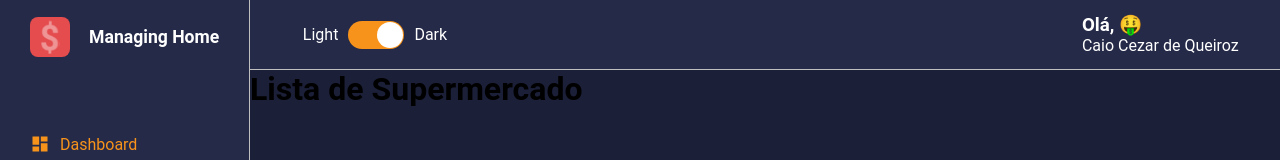
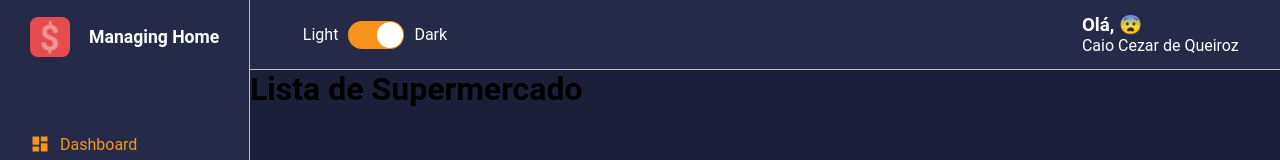
Before and after one commit to ccqueiroz/Managing-Home, a React (Create React App) app: page / in a window 1280 px wide. Shown: the top 160 px of the page. Built offline with nearby package versions, Linux system fonts and the light colour scheme.

Commit message:
emoji dinamico conforme o saldo do mês, alteração do contextAPi para comportar o compartilhamento do saldo

```diff
--- a/src/App/index.tsx
+++ b/src/App/index.tsx
@@ -23,9 +23,8 @@ const App : React.FC = () => {
         settoggleBoolean(!toggleBoolean)
     }
 
-    console.log('render App...')
     return (
-        <Store changeTheme={changeToggleBoolean}>
+<Store changeTheme={changeToggleBoolean}>
             <ThemeProvider theme={useTheme}>
                 <GlobalStyles/>
                 <Routes/>
--- a/src/components/CardSaldo/index.tsx
+++ b/src/components/CardSaldo/index.tsx
@@ -57,13 +57,21 @@ const CardSaldo : React.FC<ICardSaldoProps>= ({ typeCard, amout, hours, date })
             }
         }
     }
+
+    const saldoNegativo = {
+        color:  '#db7230',
+        // color: '#E44C4E',
+    }
+    const saldoPositivo= {
+        color: '#6ff542'
+    }
     return(
         <Container color={bgColorCard(typeCard)}>
             <img src={setImage(typeCard)}></img>
             <ContentCard>
                 <HeaderCard>
                     <span>{titleCard(typeCard)}</span>
-                    <h2>{formatCoin(amout, 'pt-br', 'brl')}</h2>
+                    <h2 style={ (typeCard === "saldo") ? (amout < 0) ? saldoNegativo : saldoPositivo : {} }>{formatCoin(amout, 'pt-br', 'brl')}</h2>
                 </HeaderCard>
                 <FooterCard>
                     <span>{msgFooterCard(typeCard, date, hours)}</span>
--- a/src/components/CardSaldo/style.ts
+++ b/src/components/CardSaldo/style.ts
@@ -28,6 +28,7 @@ export const Container = styled.div<IBgColor>`
         opacity: .3;
         right: -30px;
         height: inherit;
+
     }
 
 
@@ -50,13 +51,15 @@ export const ContentCard = styled.div`
     display: flex;
     flex-direction: column;
     align-items: flex-start;
+    position: relative;
+    z-index: 10;
 
 
 `;
 export const HeaderCard = styled.div`
     color: ${props => props.theme.colors.white};
     height: 70%;
-    width: 70%;
+    width: 100%;
     padding: 5px 18px ;
     display: flex;
     flex-direction: column;
@@ -71,7 +74,8 @@ export const HeaderCard = styled.div`
     > h2 {
         font-size: 30px;
         font-family: 'Inter', sans-serif;
-        font-weight: 800
+        font-weight: 800;
+
     }
 `;
 
--- a/src/components/ContentCardsFlex/index.tsx
+++ b/src/components/ContentCardsFlex/index.tsx
@@ -7,7 +7,6 @@ interface IContentCardsFlexProps {
     valueAmountEntrada : number | string;
     valueAmountSaida : number | string;
 }
-
 const ContentCardsFlex : React.FC<IContentCardsFlexProps>= ( { valueAmountSaldo, valueAmountEntrada, valueAmountSaida } ) => {
 
     return(
--- a/src/components/MainHeader/index.tsx
+++ b/src/components/MainHeader/index.tsx
@@ -1,4 +1,4 @@
-import React, { useMemo } from 'react';
+import React, { useContext, useEffect, useMemo, useState } from 'react';
 
 import { Container, Profile, Welcome, UserName, ToggleContainer } from './style';
 
@@ -6,32 +6,38 @@ import Toggle from '../Toggle/index';
 
 import emojis from '../../utils/emojis';
 
+import { DataContext } from '../../providers/DataContext';
 
-const MainHeader: React.FC = () => {
-    const saldo = 10000;
-    const emoji = useMemo(() =>{
-        if(saldo <= 0){
-            return emojis[2];
-        }else if(saldo > 0 && saldo <= 50){
-            return emojis[1];
-        }else if(saldo > 50 && saldo <= 100){
-            return emojis[4];
-        }else if(saldo > 100 && saldo <= 500){
-            return emojis[5];
-        }else if(saldo > 500 && saldo <= 1000){
-            return emojis[0];
-        }else if(saldo > 1000){
-            return emojis[3];
+
+const MainHeader : React.FC = () => {
+    const themes = useContext(DataContext);
+
+    const [saldoEmoji, setSaldoEmoji] = useState<Number>(0);
+    const [ Emoji, setEmoji] = useState<any>([]);
+
+    useEffect(()=>{
+        setSaldoEmoji(themes.saldoCurrent);
+        if(saldoEmoji <= 0){
+            return setEmoji(emojis[2]);
+        }else if(saldoEmoji > 0 && saldoEmoji <= 50){
+            return setEmoji(emojis[1]);
+        }else if(saldoEmoji > 50 && saldoEmoji <= 100){
+            return setEmoji(emojis[4]);
+        }else if(saldoEmoji > 100 && saldoEmoji <= 500){
+            return setEmoji(emojis[5]);
+        }else if(saldoEmoji > 500 && saldoEmoji <= 1000){
+            return setEmoji(emojis[0]);
+        }else if(saldoEmoji > 1000){
+            return setEmoji(emojis[3]);
         }
-    }, [])
-
-    return (
+    });
+        return (
         <Container>
             <ToggleContainer>
                 <Toggle></Toggle>
             </ToggleContainer>
             <Profile>
-                <Welcome><strong>Olá</strong>, {emoji}</Welcome>
+                <Welcome><strong>Olá</strong>, {Emoji}</Welcome>
                 <UserName>Caio Cezar de Queiroz</UserName>
             </Profile>
         </Container>
--- a/src/components/Toggle/index.tsx
+++ b/src/components/Toggle/index.tsx
@@ -12,9 +12,8 @@ const Toggle : React.FC = () => {
 
     const changeStatusToggle = () => {
         setStatusToggle(!statusToggle);
-        theme.setThemes();
+        theme.setTheme(true)
     }
-
 
     useEffect(()=>{
         setStatusToggle(false);
--- a/src/pages/Dashboard/index.tsx
+++ b/src/pages/Dashboard/index.tsx
@@ -1,4 +1,4 @@
-import React, { useEffect, useState, useMemo, useCallback } from 'react';
+import React, { useEffect, useState, useContext } from 'react';
 
 import { IArrayData } from '../List/index';
 
@@ -9,6 +9,7 @@ import ContentCardsFlex from '../../components/ContentCardsFlex';
 
 import master from '../../repositories/master';
 import {DefineTypeOut, populatingArrayByDate } from '../../utils/functionsAuxiliares'
+import { DataContext, dataThemes } from '../../providers/DataContext';
 
 // função genérica para definir valores de saldo | entrada | saída
 const defineBalance = (array : Array<IArrayData>, setState : React.Dispatch<React.SetStateAction<number>>, typeData : string) => {
@@ -39,6 +40,8 @@ const defineBalance = (array : Array<IArrayData>, setState : React.Dispatch<Reac
 }
 const Dashboard : React.FC = () => {
     const dateCurrent = new Date();
+
+    const themes = useContext(DataContext);
 
     const array : Array<Array<IArrayData>> = []
     /* Hook dos arrays que serão modificados pelo BD */
@@ -84,6 +87,8 @@ const Dashboard : React.FC = () => {
             });
         }
 
+        themes.setSaldoCurrent((redE - redS))
+
         return redE - redS;
     }
     const currentSaldoEntradaFunc = () => {
@@ -105,6 +110,7 @@ const Dashboard : React.FC = () => {
     }
 
 
+
     return (
         <Container>
             <ContentHeader title="Dashboard" lineColor="#4E41F0" valueSelectedMonth={valueSelectMonthFunc} valueSelectedYear={valueSelecYearFunc}></ContentHeader>
--- a/src/providers/ComponentProviders/Store.tsx
+++ b/src/providers/ComponentProviders/Store.tsx
@@ -1,25 +1,37 @@
-import React, {  useContext } from 'react';
+import React, {  useContext, useState } from 'react';
 
-import { DataContext } from '../DataContext';
+import { DataContext, dataThemes } from '../DataContext';
 
 interface IDataContextProps{
     children: React.ReactNode;
-    changeTheme: Function
+    changeTheme: Function;
 }
 
 
 const Store : React.FC<IDataContextProps> = ({ children, changeTheme }) =>{
-    const themes = useContext(DataContext);
+    const [ state, setState ] = useState(dataThemes);
 
-    function updateState(){
+    function updateState(key:any, value:any){
+        /*
+            [theme] : theme[0] || theme[1]
+            [saldoCurrent] : value
+        */
+        setState({
+            ...state,
+            [key]:value
+        })
+    }
+    function updateTheme(){
         changeTheme();
     }
 
     return(
         <DataContext.Provider value={{
-            theme: themes.theme,
-            setThemes: () => updateState()
-        }}>
+            theme: state.theme,
+            saldoCurrent: state.saldoCurrent,
+            setTheme: t => updateTheme(),
+            setSaldoCurrent: (n:number) => updateState('saldoCurrent', n)
+            }}>
             {children}
         </DataContext.Provider>
     );
--- a/src/providers/DataContext.ts
+++ b/src/providers/DataContext.ts
@@ -11,7 +11,16 @@ const themes = [
 
 export const dataThemes = {
         theme: themes,
-        setThemes: () =>{}
-    }
+        // setThemes: () =>{},
+        // saldoFunc: (n:number)=>{return n},
+        saldoCurrent: 0
+}
 
-export const DataContext = React.createContext(dataThemes);
+
+export const DataThemesProps ={
+    theme: dataThemes.theme,
+    saldoCurrent: dataThemes.saldoCurrent,
+    setTheme: (t: any) => {},
+    setSaldoCurrent: (s: any) => {}
+}
+export const DataContext = React.createContext(DataThemesProps);
--- a/src/repositories/master.ts
+++ b/src/repositories/master.ts
@@ -61,6 +61,7 @@ export default [
     {"description":"Pizza2",                 "amount":"60.00", "type":"saida","frequency":false,  "date":"2021-07-19"},
     {"description":"Pizza3",                 "amount":"60.00", "type":"saida","frequency":false,  "date":"2021-07-19"},
     {"description":"Pizza3",                 "amount":"60.00", "type":"entrada","frequency":true,  "date":"2019-07-19"},
+    {"description":"Pizza4",                 "amount":"60.00", "type":"saida","frequency":true,  "date":"2019-07-19"},
 
 
 
--- a/src/styles/Themes/dark.ts
+++ b/src/styles/Themes/dark.ts
@@ -13,8 +13,9 @@ export default {
 
         success: '#4E41F0',
         info: '#F7931B',
-        warning: '#E44C4E'
-
+        warning: '#E44C4E',
+        amoutPositive:'#3ad41c',
+        amoutNegative: '#f02d26'
     },
 
 }
--- a/src/styles/Themes/light.ts
+++ b/src/styles/Themes/light.ts
@@ -13,7 +13,8 @@ export default {
 
         success: '#03BBB5',
         info: '#3B5998',
-        warning: '#FF6961'
+        warning: '#FF6961',
+        amoutPositive:'#3ad41c',
 
     },
 
```
